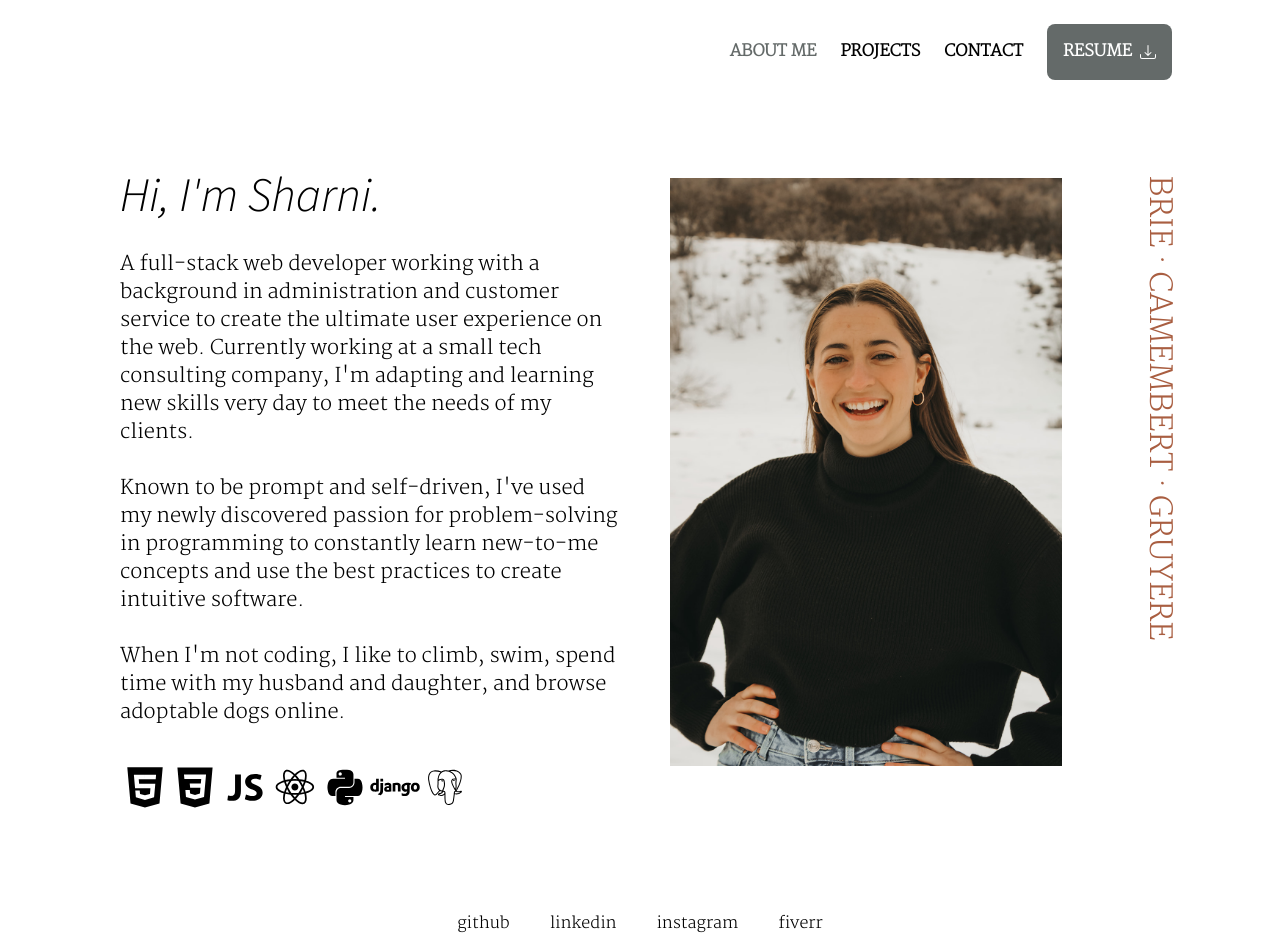
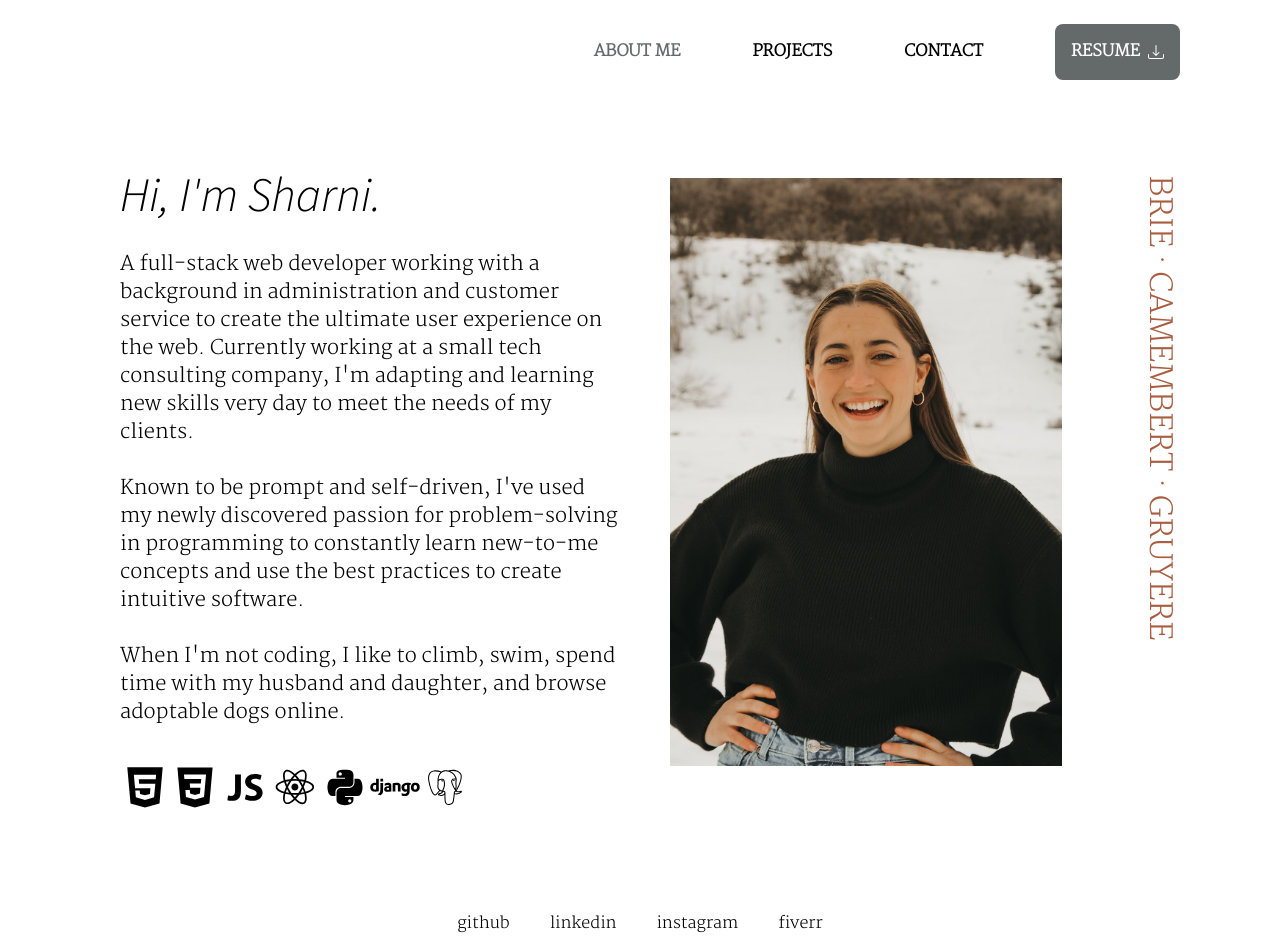
Before and after one commit to sharni595/myPortfolio2.0, a React (Create React App) app: page / in a window 1280 px wide. Built offline with nearby package versions, Linux system fonts and the light colour scheme.

Commit message:
adjust spacing on nav bar

```diff
--- a/src/components/Nav/index.js
+++ b/src/components/Nav/index.js
@@ -16,11 +16,11 @@ function Nav(props) {
     } = props;
 
     return(
-        <header className="lg:px-24 px-6 pt-6 flex flex-wrap lg:justify-end">
+        <header className="lg:px-16 px-6 pt-6 flex flex-wrap lg:justify-end">
             <div className="menu hidden lg:flex lg:items-center lg:w-auto w-full" id="menu">
                 <nav>
                     <ul className="flex items-center justify-center text-base pt-4 lg:pt-0">
-                        <li className={`mx-3 cursor-pointer ${aboutSelected && 'navActive'}`}>
+                        <li className={`mx-9 cursor-pointer ${aboutSelected && 'navActive'}`}>
                             <span onClick={() => {
                                 setAboutSelected(true);
                                 setPortfolioSelected(false);
@@ -29,7 +29,7 @@ function Nav(props) {
                                 ABOUT ME
                             </span>
                         </li>
-                        <li className={`mx-3 cursor-pointer ${portfolioSelected && 'navActive'}`}>
+                        <li className={`mx-9 cursor-pointer ${portfolioSelected && 'navActive'}`}>
                             <span onClick={() => {
                                 setAboutSelected(false);
                                 setPortfolioSelected(true);
@@ -38,7 +38,7 @@ function Nav(props) {
                                 PROJECTS
                             </span>
                         </li>
-                        <li className={`mx-3 cursor-pointer ${contactSelected && 'navActive'}`}>
+                        <li className={`mx-9 cursor-pointer ${contactSelected && 'navActive'}`}>
                             <span onClick={() => {
                                 setAboutSelected(false);
                                 setPortfolioSelected(false);
@@ -47,7 +47,7 @@ function Nav(props) {
                                 CONTACT
                             </span>
                         </li>
-                        <li className="mx-3 cursor-pointer">
+                        <li className="mx-9 cursor-pointer">
                             <a href={resume} download="ProperResume.pdf" className="flex flex-row items-center mx-auto p-4 resume text-l rounded-lg">
                                 RESUME
                                 <BsDownload className="ml-2"/>
```
